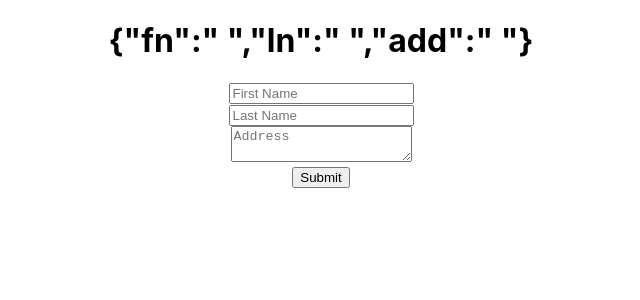
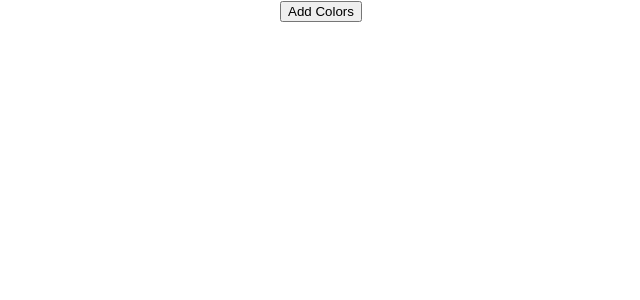
Before and after one commit to SandeepMS07/React-concepts-example-2, a React (Create React App) app: page / in a window 1280 px wide. Shown: the top 300 px of the page, without its empty margins (319-959 px from the left). Built offline with nearby package versions, Linux system fonts and the light colour scheme.

Commit message:
hook usestate array

```diff
--- a/src/App.js
+++ b/src/App.js
@@ -1,7 +1,8 @@
 import './App.css';
 // import UseEffect from './ReactHooks/UseEffect';
 // import AddRemoveComponent from './LifeCycleMethods/AddRemoveComponent';
-import UseState from './ReactHooks/UseState';
+// import UseState from './ReactHooks/UseState';
+import UseStateArray from './ReactHooks/UseStateArray';
 // import LifeCycleMethods from './LifeCycleMethods/LifeCycleMethods';
 // import HttpPostMethod from './Components/HttpPostMethod';
 // import Parent from './Components/Parent';
@@ -30,7 +31,8 @@ function App() {
         {/* <AddRemoveComponent/> */}
 
         {/* React Hooks*/}
-        <UseState/>
+        {/* <UseState/> */}
+        <UseStateArray/>
         {/* <UseEffect/> */}
 
     </div>
--- /dev/null
+++ b/src/ReactHooks/UseStateArray.jsx
@@ -0,0 +1,24 @@
+import React, { useState } from 'react';
+
+function UseStateArray() {
+
+    let myColors=["red","pink","yellow","orange","green","blue"]
+    const [colors, setcolors] = useState([]);
+    const [count, setcount] = useState(0);
+
+    let addColors = () =>
+    {
+        setcolors([...colors,{cname:myColors[count]}])
+        setcount(count+1)
+    }
+  return <div>
+      {colors.map((c,i)=>
+      {
+        return <li key={i}>{c.cname}</li>
+      })}
+
+      <button onClick={addColors}>Add Colors</button>
+  </div>;
+}
+
+export default UseStateArray;
```
